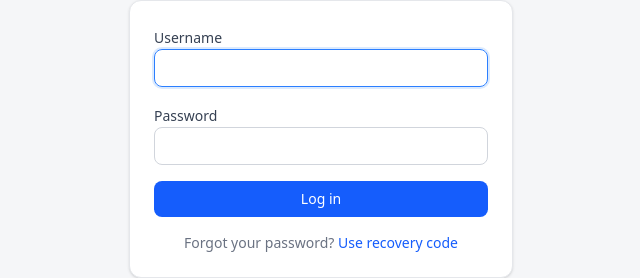
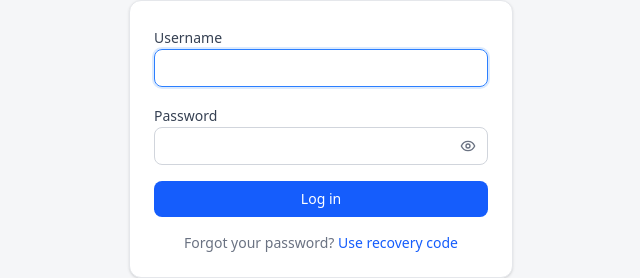
Before and after one commit to zanna-37/docs-sign, a React (Vite) app in the folder web/: page /login in a window 1280 px wide. Shown: the part 299-577 px from the top of the page, without its empty margins (319-959 px from the left). Built offline with nearby package versions, Linux system fonts and the light colour scheme; no server answers.

Commit message:
feat(web): add password show/hide toggle to password fields

```diff
--- a/web/src/components/icons.tsx
+++ b/web/src/components/icons.tsx
@@ -34,3 +34,41 @@ export function ChevronIcon({ className }: Readonly<{ className?: string }>) {
     </svg>
   );
 }
+
+export function EyeIcon({ className = "h-4 w-4" }: Readonly<{ className?: string }>) {
+  return (
+    <svg
+      viewBox="0 0 24 24"
+      fill="none"
+      stroke="currentColor"
+      strokeWidth="2"
+      strokeLinecap="round"
+      strokeLinejoin="round"
+      className={className}
+      aria-hidden="true"
+    >
+      <path d="M2 12s3-7 10-7 10 7 10 7-3 7-10 7-10-7-10-7Z" />
+      <circle cx="12" cy="12" r="3" />
+    </svg>
+  );
+}
+
+export function EyeOffIcon({ className = "h-4 w-4" }: Readonly<{ className?: string }>) {
+  return (
+    <svg
+      viewBox="0 0 24 24"
+      fill="none"
+      stroke="currentColor"
+      strokeWidth="2"
+      strokeLinecap="round"
+      strokeLinejoin="round"
+      className={className}
+      aria-hidden="true"
+    >
+      <path d="M9.88 9.88a3 3 0 1 0 4.24 4.24" />
+      <path d="M10.73 5.08A10.43 10.43 0 0 1 12 5c7 0 10 7 10 7a13.16 13.16 0 0 1-1.67 2.68" />
+      <path d="M6.61 6.61A13.526 13.526 0 0 0 2 12s3 7 10 7a9.74 9.74 0 0 0 5.39-1.61" />
+      <line x1="2" y1="2" x2="22" y2="22" />
+    </svg>
+  );
+}
--- a/web/src/components/ui.tsx
+++ b/web/src/components/ui.tsx
@@ -2,10 +2,13 @@ import {
   useEffect,
   useId,
   useRef,
+  useState,
   type ButtonHTMLAttributes,
   type InputHTMLAttributes,
   type ReactNode,
 } from "react";
+import { useTranslation } from "react-i18next";
+import { EyeIcon, EyeOffIcon } from "./icons";
 
 type Variant = "primary" | "secondary" | "danger" | "ghost";
 
@@ -39,6 +42,32 @@ export function Input({
       className={`w-full rounded-lg border border-gray-300 px-3 py-2 text-sm outline-none focus:border-blue-500 focus:ring-2 focus:ring-blue-100 ${className}`}
       {...props}
     />
+  );
+}
+
+export function PasswordInput({
+  className = "",
+  ...props
+}: Readonly<InputHTMLAttributes<HTMLInputElement>>) {
+  const { t } = useTranslation();
+  const [visible, setVisible] = useState(false);
+  return (
+    <div className="relative">
+      <Input
+        type={visible ? "text" : "password"}
+        className={`pr-10 ${className}`}
+        {...props}
+      />
+      <button
+        type="button"
+        onClick={() => setVisible((v) => !v)}
+        aria-label={visible ? t("common.hidePassword") : t("common.showPassword")}
+        aria-pressed={visible}
+        className="absolute inset-y-0 right-0 flex items-center px-3 text-gray-500 hover:text-gray-700"
+      >
+        {visible ? <EyeOffIcon /> : <EyeIcon />}
+      </button>
+    </div>
   );
 }
 
--- a/web/src/i18n/en.ts
+++ b/web/src/i18n/en.ts
@@ -23,6 +23,8 @@ const en = {
     password: "Password",
     newPassword: "New password",
     confirmPassword: "Confirm password",
+    showPassword: "Show password",
+    hidePassword: "Hide password",
     loading: "Loading…",
     failedLoad: "Failed to load.",
     uploadFailed: "Upload failed.",
--- a/web/src/i18n/it.ts
+++ b/web/src/i18n/it.ts
@@ -25,6 +25,8 @@ const it: Dict = {
     password: "Password",
     newPassword: "Nuova password",
     confirmPassword: "Conferma password",
+    showPassword: "Mostra password",
+    hidePassword: "Nascondi password",
     loading: "Caricamento…",
     failedLoad: "Caricamento non riuscito.",
     uploadFailed: "Caricamento non riuscito.",
--- a/web/src/pages/AccountPage.tsx
+++ b/web/src/pages/AccountPage.tsx
@@ -7,7 +7,7 @@ import { applyLanguage } from "../i18n";
 import { validateNewPassword } from "../lib/validation";
 import { useDialog } from "../components/Dialog";
 import { RecoveryCodeDialog } from "../components/RecoveryCodeDialog";
-import { Button, Card, ErrorText, Field, Input } from "../components/ui";
+import { Button, Card, ErrorText, Field, Input, PasswordInput } from "../components/ui";
 
 function Notice({ children }: Readonly<{ children: React.ReactNode }>) {
   if (!children) return null;
@@ -161,16 +161,14 @@ export function AccountPage() {
         </h2>
         <form onSubmit={changePassword} className="space-y-4">
           <Field label={t("common.newPassword")}>
-            <Input
-              type="password"
+            <PasswordInput
               value={password}
               onChange={(e) => setPassword(e.target.value)}
               autoComplete="new-password"
             />
           </Field>
           <Field label={t("common.confirmPassword")}>
-            <Input
-              type="password"
+            <PasswordInput
               value={confirmPassword}
               onChange={(e) => setConfirmPassword(e.target.value)}
               autoComplete="new-password"
--- a/web/src/pages/ForceChangePasswordPage.tsx
+++ b/web/src/pages/ForceChangePasswordPage.tsx
@@ -5,7 +5,7 @@ import { useAuth } from "../auth/AuthContext";
 import { validateNewPassword } from "../lib/validation";
 import { AuthShell } from "../components/AuthShell";
 import { RecoveryCodeDialog } from "../components/RecoveryCodeDialog";
-import { Button, ErrorText, Field, Input } from "../components/ui";
+import { Button, ErrorText, Field, PasswordInput } from "../components/ui";
 
 // Shown when the session is flagged must-change-password (first login or after recovery).
 export function ForceChangePasswordPage() {
@@ -46,8 +46,7 @@ export function ForceChangePasswordPage() {
     <AuthShell title={t("forceChange.title")} subtitle={t("forceChange.subtitle")}>
       <form onSubmit={submit} className="space-y-4">
         <Field label={t("common.newPassword")}>
-          <Input
-            type="password"
+          <PasswordInput
             value={password}
             onChange={(e) => setPassword(e.target.value)}
             autoFocus
@@ -56,8 +55,7 @@ export function ForceChangePasswordPage() {
           />
         </Field>
         <Field label={t("common.confirmPassword")}>
-          <Input
-            type="password"
+          <PasswordInput
             value={confirm}
             onChange={(e) => setConfirm(e.target.value)}
             autoComplete="new-password"
--- a/web/src/pages/LoginPage.tsx
+++ b/web/src/pages/LoginPage.tsx
@@ -5,7 +5,7 @@ import { api, errMessage } from "../api/client";
 import { useAuth } from "../auth/AuthContext";
 import type { User } from "../api/types";
 import { AuthShell } from "../components/AuthShell";
-import { Button, ErrorText, Field, Input } from "../components/ui";
+import { Button, ErrorText, Field, Input, PasswordInput } from "../components/ui";
 
 export function LoginPage() {
   const { setUser } = useAuth();
@@ -44,8 +44,7 @@ export function LoginPage() {
           />
         </Field>
         <Field label={t("common.password")}>
-          <Input
-            type="password"
+          <PasswordInput
             value={password}
             onChange={(e) => setPassword(e.target.value)}
             autoComplete="current-password"
--- a/web/src/pages/SetupPage.tsx
+++ b/web/src/pages/SetupPage.tsx
@@ -5,7 +5,7 @@ import { useAuth } from "../auth/AuthContext";
 import { validateNewPassword } from "../lib/validation";
 import { AuthShell } from "../components/AuthShell";
 import { RecoveryCodeDialog } from "../components/RecoveryCodeDialog";
-import { Button, ErrorText, Field, Input } from "../components/ui";
+import { Button, ErrorText, Field, Input, PasswordInput } from "../components/ui";
 
 export function SetupPage() {
   const { refresh } = useAuth();
@@ -52,8 +52,7 @@ export function SetupPage() {
           />
         </Field>
         <Field label={t("common.password")}>
-          <Input
-            type="password"
+          <PasswordInput
             value={password}
             onChange={(e) => setPassword(e.target.value)}
             autoComplete="new-password"
@@ -61,8 +60,7 @@ export function SetupPage() {
           />
         </Field>
         <Field label={t("common.confirmPassword")}>
-          <Input
-            type="password"
+          <PasswordInput
             value={confirm}
             onChange={(e) => setConfirm(e.target.value)}
             autoComplete="new-password"
```
